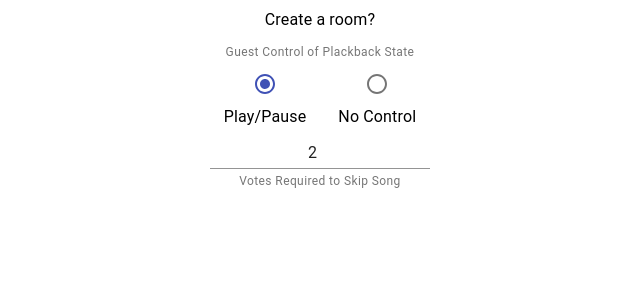
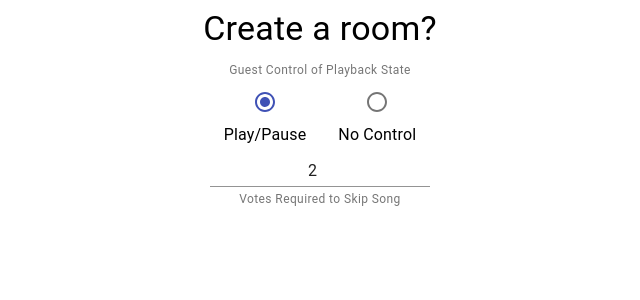
Before and after one commit to olikigotho/music_controller, a React app in the folder frontend/: page /create in a window 1280 px wide. Shown: the top 300 px of the page, without its empty margins (320-960 px from the left). Built offline with nearby package versions, Linux system fonts and the light colour scheme; the HTML template or start-up script is replaced by a standard one.

Commit message:
Used chatgpt to add comments

```diff
--- a/frontend/src/components/Create.js
+++ b/frontend/src/components/Create.js
@@ -8,60 +8,71 @@ import {
 
 const Create = () => {
     const defaultVotes = 2;
-
-    return(
-        // number of pixels multiplied by 8 is the number in the grid
-        // 12 is the maximum number of spaces
+    return (
         <Grid container spacing={1}>
+            {/* Grid item with 12 spaces, aligns content to center */}
             <Grid item xs={12} align="center">
-                <Typography component="h4" vairant="h4">
+                {/* Heading typography */}
+                <Typography component="h4" variant="h4">
                     Create a room?
                 </Typography>
             </Grid>
+            {/* Grid item with 12 spaces, aligns content to center */}
             <Grid item xs={12} align="center">
-                <FormControl component="fieldset" >
-                    <FormHelperText >
+                {/* Form control wrapper */}
+                <FormControl component="fieldset">
+                    {/* Form helper text */}
+                    <FormHelperText>
+                        {/* Div aligns text to center */}
                         <div align="center">
-                            Guest Control of Plackback State
+                            Guest Control of Playback State
                         </div>
                     </FormHelperText>
+                    {/* Radio group for selecting playback control */}
                     <RadioGroup row defaultValue="true">
+                        {/* Radio button for Play/Pause control */}
                         <FormControlLabel
                             value="true"
-                            control={ <Radio color="primary" />}
+                            control={<Radio color="primary" />}
                             label="Play/Pause"
-                            labelPlacement = "bottom"
+                            labelPlacement="bottom"
                         />
+                        {/* Radio button for No Control */}
                         <FormControlLabel
                             value="false"
-                            control={ <Radio color="secondary" />}
+                            control={<Radio color="secondary" />}
                             label="No Control"
-                            labelPlacement = "bottom"
+                            labelPlacement="bottom"
                         />
                     </RadioGroup>
                 </FormControl>
             </Grid>
+            {/* Grid item with 12 spaces, aligns content to center */}
             <Grid item xs={12} align="center">
+                {/* Form control wrapper */}
                 <FormControl>
+                    {/* Text field for entering votes */}
                     <TextField
-                        required={ true }
+                        required={true}
                         type="number"
-                        defaultValue={ defaultVotes }
+                        defaultValue={defaultVotes}
                         inputProps={{
                             min: 1,
                             style: { textAlign: "center" },
                         }}
                     />
+                    {/* Form helper text */}
                     <FormHelperText>
-                        <div align = "center">
+                        {/* Div aligns text to center */}
+                        <div align="center">
                             Votes Required to Skip Song
                         </div>
                     </FormHelperText>
-
                 </FormControl>
             </Grid>
         </Grid>
     );
 }
 
+
 export default Create
```
